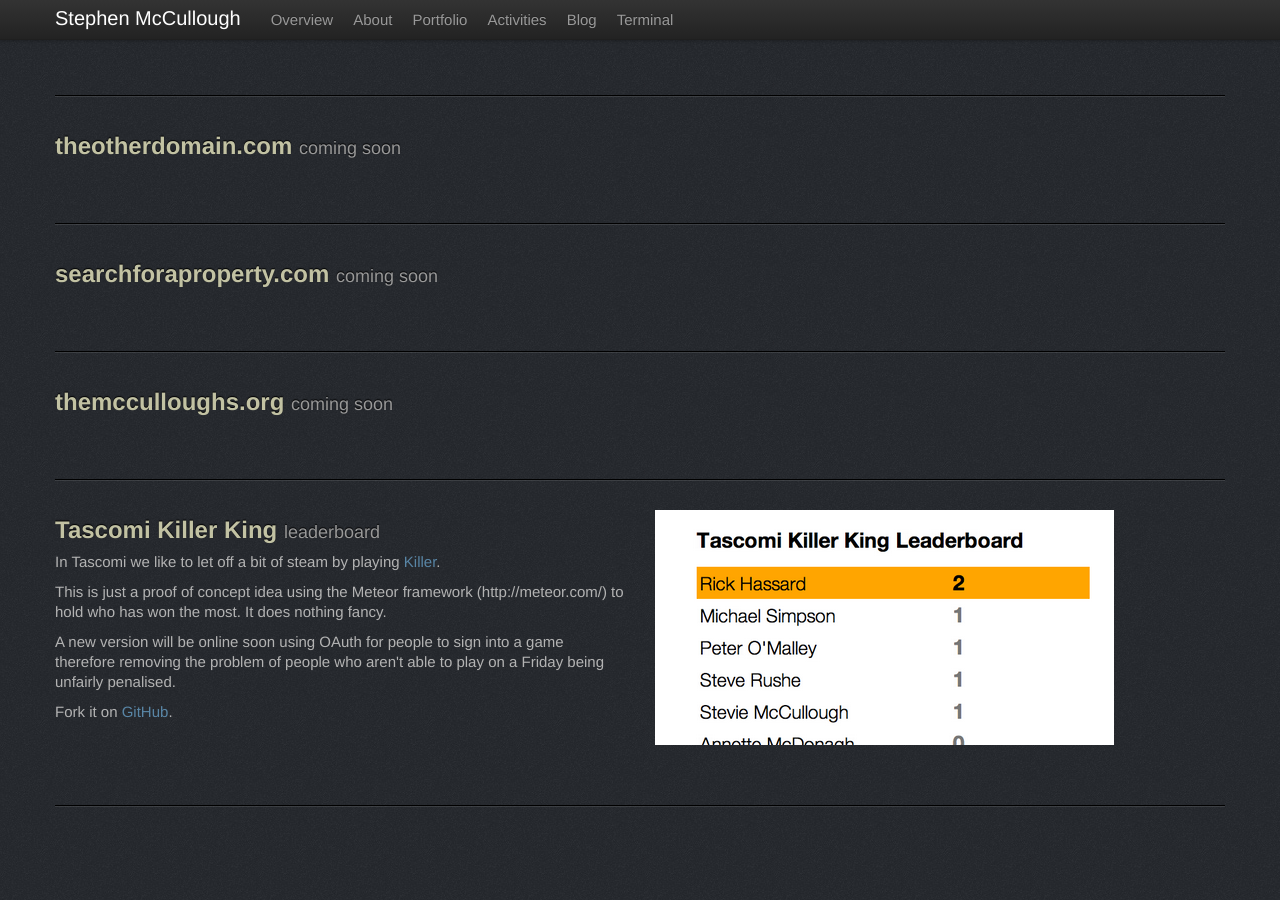
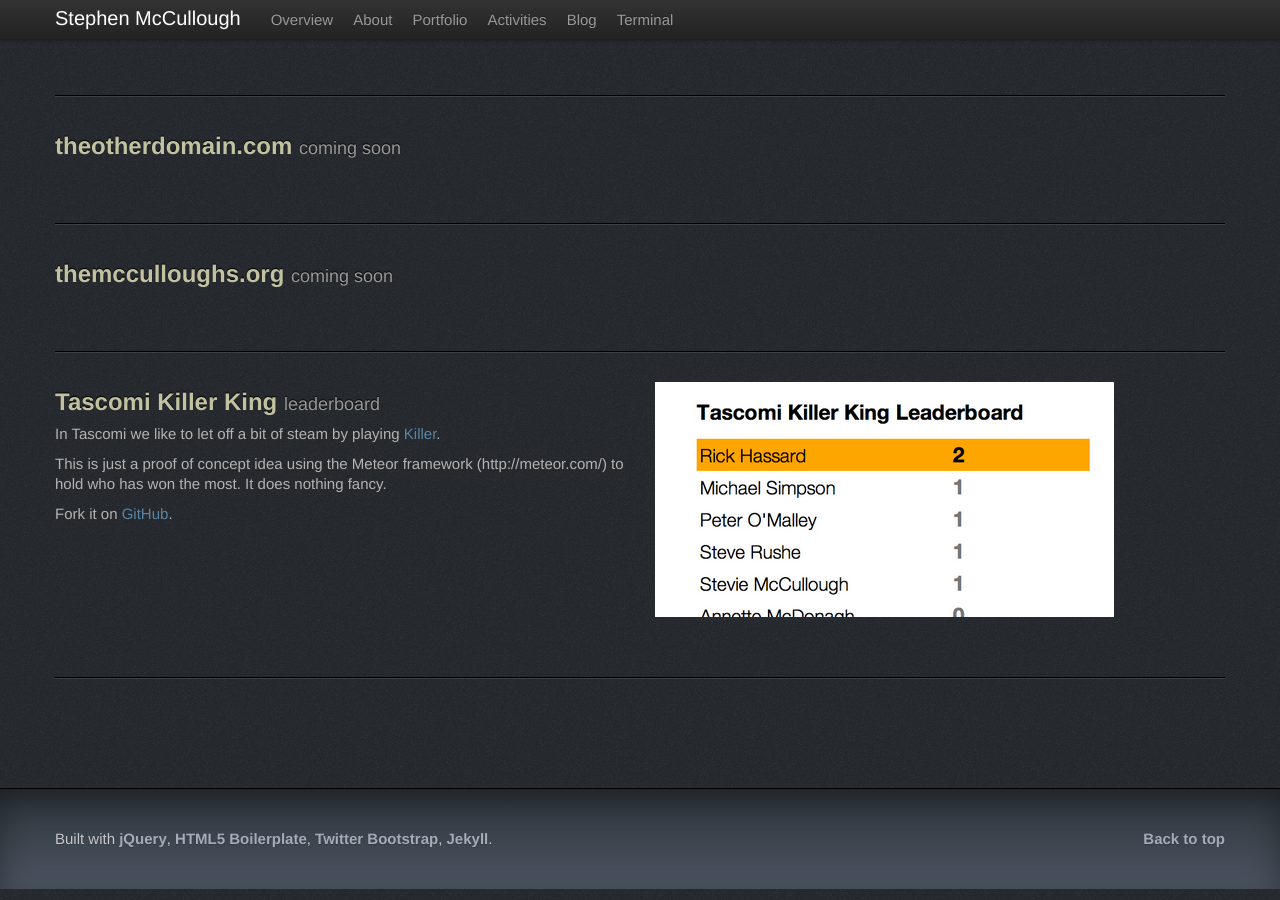
Before and after one commit to swmcc/swmcc.github.io, a Jekyll site: the page built from index.html, in a window 1280 px wide and 900 px high, scrolled down 2216 px. Built offline with Jekyll 4.4.1, drawn with Linux system fonts in a browser that asks for light colours; nearby versions of some CDN libraries; the list of posts is cut into pages by our own code.

Commit message:
Modified terminal.js to pick the right picture.

```diff
--- a/!/terminal.js
+++ b/!/terminal.js
@@ -324,7 +324,7 @@
 		}
 
 		if (command == 'whois') {
-			this.out('<img src="me.jpg"><b>Stephen McCullough</b> I\'m a software developer and mainly specialise in web applications, based in Glenavy, Northern Ireland.<br />I currently work for a great software conulstancy based in Hillsborough called Tascomi.');
+			this.out('<img src="/img/me.jpg"><b>Stephen McCullough</b> I\'m a software developer and mainly specialise in web applications, based in Glenavy, Northern Ireland.<br />I currently work for a great software conulstancy based in Hillsborough called Tascomi.');
 			this.prompt();
 			return;
 		}
--- a/index.html
+++ b/index.html
@@ -204,25 +204,6 @@
 	</div>
 
 
-<section id="project_bunrun">
-	<div class="row">
-		<div class="span6">
-
-		<h2>searchforaproperty.com <small>coming soon</small></h2>
-
-
-		</div>
-			<div class="row">
-		<div class="span6">
-		</div>
-	</div>
-</section>
-
-	<div class="page-header">
-
-	</div>
-
-
 <section id="project_themcculloughs">
 	<div class="row">
 		<div class="span6">
@@ -249,7 +230,7 @@
 
 		<p>In Tascomi we like to let off a bit of steam by playing <a href="http://www.mostdartgames.com/killers.html" target="_new">Killer</a>.</p>
 		<p>This is just a proof of concept idea using the Meteor framework (http://meteor.com/) to hold who has won the most. It does nothing fancy.</p>
-		<p>A new version will be online soon using OAuth for people to sign into a game therefore removing the problem of people who aren't able to play on a Friday being unfairly penalised.</p>
+		</p>
 
 		<p>Fork it on <a href="https://github.com/swmcc/Killer-King-Leaderboard" target="_new">GitHub</a>.</p>
 
--- a/js/script.js
+++ b/js/script.js
@@ -114,7 +114,7 @@
 	loadTweets();
 
 	$('#social-icons').find('.email')
-		.attr( 'href', 'mailto:stephen.mcculloughASDFFDSAgmail.com'.replace('ASDFFDSA', '@') );
+		.attr( 'href', 'mailto:meASDFFDSAswm.cc'.replace('ASDFFDSA', '@') );
 
 	if ( !Modernizr.touch ) {
 		$('.tip, #social-icons a').tooltip();
```
Also changed, not shown: 3 other files.
